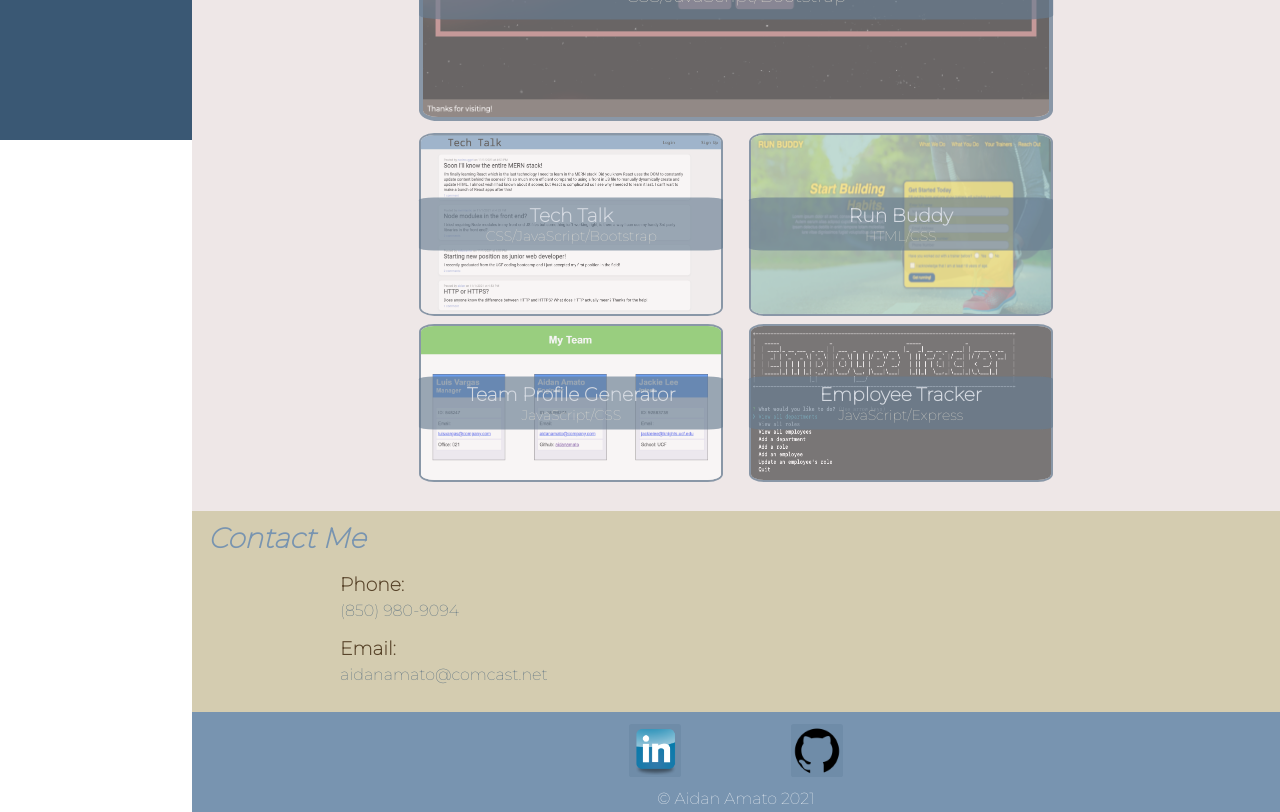
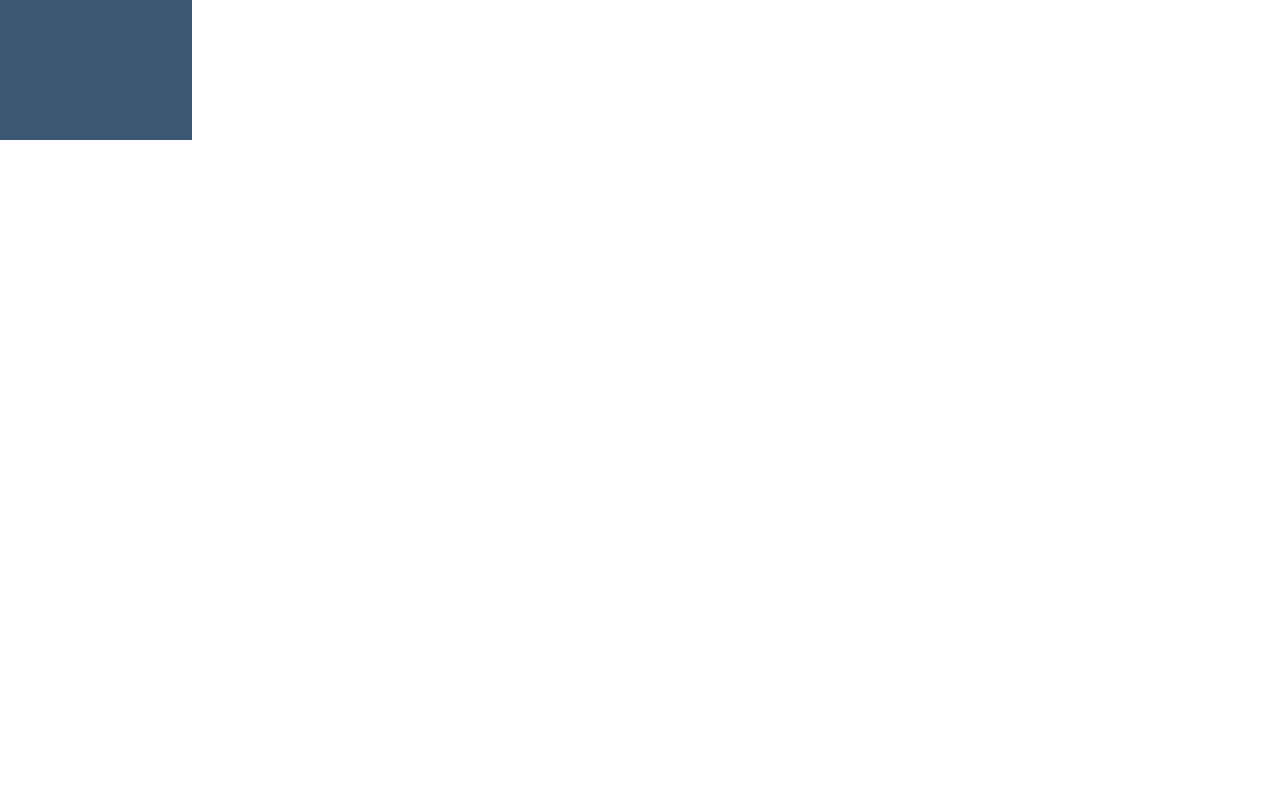
Before and after one commit to aidanamato/react-portfolio, a React (Create React App) app: page / in a window 1280 px wide. Shown: the part 1140-1952 px from the top of the page. After the commit the page ends 897 px from the top, so only its background shows below. Built offline with nearby package versions, Linux system fonts and the light colour scheme.

Commit message:
dynamically display main content with useState

```diff
--- a/src/App.js
+++ b/src/App.js
@@ -7,11 +7,13 @@ import Aside from './components/Aside';
 import Main from './components/Main';
 
 function App() {
+  const [mainContent, setMainContent] = useState('about');
+
   return (
     <React.Fragment>
       <Header />
-      <Aside />
-      <Main />
+      <Aside mainContent={mainContent} setMainContent={setMainContent} />
+      <Main mainContent={mainContent} />
     </React.Fragment>
   );
 }
--- a/src/components/Aside/index.js
+++ b/src/components/Aside/index.js
@@ -1,6 +1,23 @@
 import React from 'react';
 
-function Aside() {
+function Aside({mainContent, setMainContent}) {
+
+  function setContent(event) {
+    switch (event.target.textContent) {
+      case 'About':
+        setMainContent('about');
+        break;
+      case 'Work':
+        setMainContent('work');
+        break;
+      case 'Contact Me' :
+        setMainContent('contact');
+        break;
+      default:
+        setMainContent('about');
+    }
+  }
+
   return (
     <aside>
       <div className="logo">
@@ -9,13 +26,13 @@ function Aside() {
       <nav>
         <ul>
           <li>
-            <a href="#about">About</a>
+            <a href="#about" onClick={setContent} >About</a>
           </li>
           <li>
-            <a href="#work">Work</a>
+            <a href="#work" onClick={setContent} >Work</a>
           </li>
           <li>
-            <a href="#contact-me">Contact Me</a>
+            <a href="#contact-me" onClick={setContent} >Contact Me</a>
           </li>
         </ul>
       </nav>
--- a/src/components/Main/Contact/index.js
+++ b/src/components/Main/Contact/index.js
@@ -2,14 +2,14 @@ import React from "react";
 
 function Contact() {
   return (
-    <section id="contact-me" class="contact-me">
-      <h2 class="section-title">Contact Me</h2>
-      <div class="contact-flex">
-        <div class="contact-text">
+    <section id="contact-me" className="contact-me">
+      <h2 className="section-title">Contact Me</h2>
+      <div className="contact-flex">
+        <div className="contact-text">
           <h3>Phone:</h3>
           <a href="tel:8509809094"><p>(850) 980-9094</p></a>
         </div>
-        <div class="contact-text">
+        <div className="contact-text">
           <h3>Email:</h3>
           <a href="mailto:aidanamato@comcast.net"><p>aidanamato@comcast.net</p></a>
         </div>
--- a/src/components/Main/Work/index.js
+++ b/src/components/Main/Work/index.js
@@ -45,7 +45,7 @@ function Work() {
       <h2 className="section-title">Work</h2>
       <div className="work-flex">
       {projects.map(project => (
-        <div className="project">
+        <div className="project" key={project.title}>
           <a href={project.link} target="_blank" rel="noreferrer">
             <img src={project.image} alt='' />
           </a>
--- a/src/components/Main/index.js
+++ b/src/components/Main/index.js
@@ -6,12 +6,12 @@ import Work from './Work';
 import Contact from './Contact';
 import Footer  from "./Footer";
 
-function Main() {
+function Main({mainContent}) {
   return (
     <div className="main-content">
-      <About />
-      <Work />
-      <Contact />
+      {mainContent === 'about' && <About />}
+      {mainContent === 'work' && <Work />}
+      {mainContent === 'contact' && <Contact />}
       <Footer />
     </div>
   )
--- a/src/index.css
+++ b/src/index.css
@@ -24,6 +24,7 @@ body {
 
 section {
   padding: 25px 8px;
+  min-height: calc(100vh - 196px);
 }
 
 a {
@@ -116,18 +117,8 @@ aside a {
 /* About Styles End */
 
 /* Work Styles Start */
-.work::before {
-  display: block;
-  content: "";
-  width: 45%;
-  margin: 0 auto;
-  border-top: solid 1px var(--color-1);
-  padding-bottom: 60px;
-}
-
 .work {
   background-color: var(--color-6);
-  padding-top: 0;
 }
 
 .work-flex {
@@ -211,8 +202,7 @@ aside a {
 
 /* Contact Styles Start */
 .contact-me {
-  background-color: var(--color-2);
-  padding-top: 10px;
+  background-color: var(--color-6);
 }
 
 .contact-flex {
@@ -266,6 +256,9 @@ footer p {
 
 /* Media Queries Start */
 @media screen and (min-width: 576px) {
+  section {
+    min-height: calc(100vh - 168px);
+  }
 
   /* Header Styles Start */
   header {
@@ -282,6 +275,13 @@ footer p {
       width: 80%;
       line-height: 1.8;
   }
+  /* About Styles End */
+
+  /* Footer Styles Start */
+  footer {
+    min-height: 75px
+  }
+  /* Footer Styles End */
 }
 
 @media screen and (min-width: 769px) {
@@ -289,6 +289,7 @@ footer p {
   /* Utility Classes Start */
   section {
       padding: 25px 12px;
+      min-height: calc(100vh - 183px);
   }
 
   /* Header Styles Start */
@@ -356,12 +357,14 @@ footer p {
   .work-flex {
       width: 75%;
   }
+  /* Work Styles End */
 }
 
 @media screen and (min-width: 981px) {
 
   section {
       padding: 25px 16px;
+      min-height: calc(100vh - 301px);
   }
 
   .section-title {
@@ -426,6 +429,10 @@ footer p {
   /* Contact Styles End */
 
   /* Footer Styles Start */
+  footer {
+    height: 106px;
+  }
+
   footer a {
       width: 12%;
   }
@@ -434,4 +441,5 @@ footer p {
       font-size: initial;
       margin-top: 8px;
   }
+  /* Footer Styles End */
 }
```
